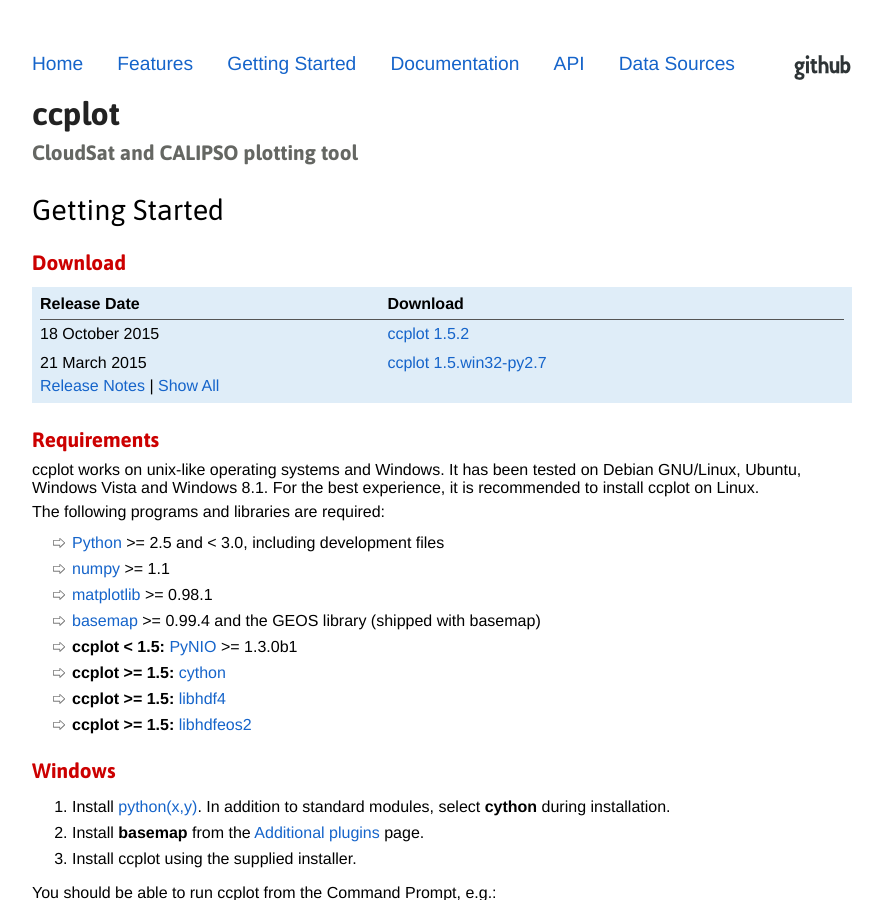
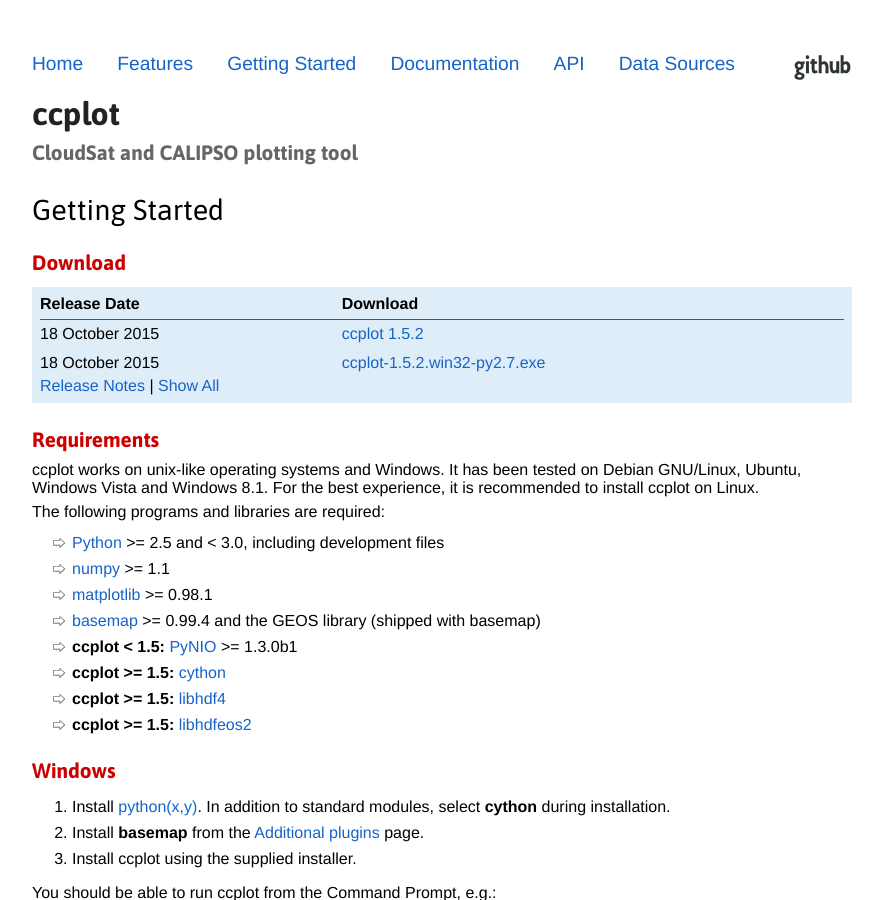
Before and after one commit to peterkuma/ccplot, a Jekyll site: the page built from download/index.md, in a window 1280 px wide and 900 px high. Shown: the whole window, without its empty margins (198-1081 px from the left). Built offline with Jekyll 4.4.1, drawn with Linux system fonts in a browser that asks for light colours.

Commit message:
ccplot 1.5.2 (Windows)

```diff
--- a/download/index.md
+++ b/download/index.md
@@ -19,9 +19,9 @@
                 </td>
             </tr>
             <tr>
-                <td>21 March 2015</td>
+                <td>18 October 2015</td>
                 <td>
-                    <a href="http://sourceforge.net/projects/ccplot/files/ccplot/ccplot-1.5.win32-py2.7.exe">ccplot 1.5.win32-py2.7</a>
+                    <a href="http://sourceforge.net/projects/ccplot/files/ccplot/ccplot-1.5.2.win32-py2.7.exe">ccplot-1.5.2.win32-py2.7.exe</a>
                 </td>
             </tr>
         </tbody>
@@ -36,6 +36,12 @@
                 <td>21 March 2015</td>
                 <td>
                     <a href="http://sourceforge.net/projects/ccplot/files/ccplot/ccplot-1.5.tar.gz">ccplot 1.5</a>
+                </td>
+            </tr>
+            <tr>
+                <td>21 March 2015</td>
+                <td>
+                    <a href="http://sourceforge.net/projects/ccplot/files/ccplot/ccplot-1.5.win32-py2.7.exe">ccplot 1.5.win32-py2.7</a>
                 </td>
             </tr>
             <tr>
--- a/index.html
+++ b/index.html
@@ -6,7 +6,7 @@
 <div class="download">
     <p class="latest">Latest:</p>
     <p><a href="http://sourceforge.net/projects/ccplot/files/ccplot/ccplot-1.5.2.tar.gz">ccplot-1.5.2.tar.gz</a></p>
-    <p><a href="http://sourceforge.net/projects/ccplot/files/ccplot/ccplot-1.5.win32-py2.7.exe">ccplot-1.5.win32-py2.7.exe</a></p>
+    <p><a href="http://sourceforge.net/projects/ccplot/files/ccplot/ccplot-1.5.2.win32-py2.7.exe">ccplot-1.5.2.win32-py2.7.exe</a></p>
     <p class="requirements">Linux, Mac OS X &amp; Windows</p>
 </div>
 
```
